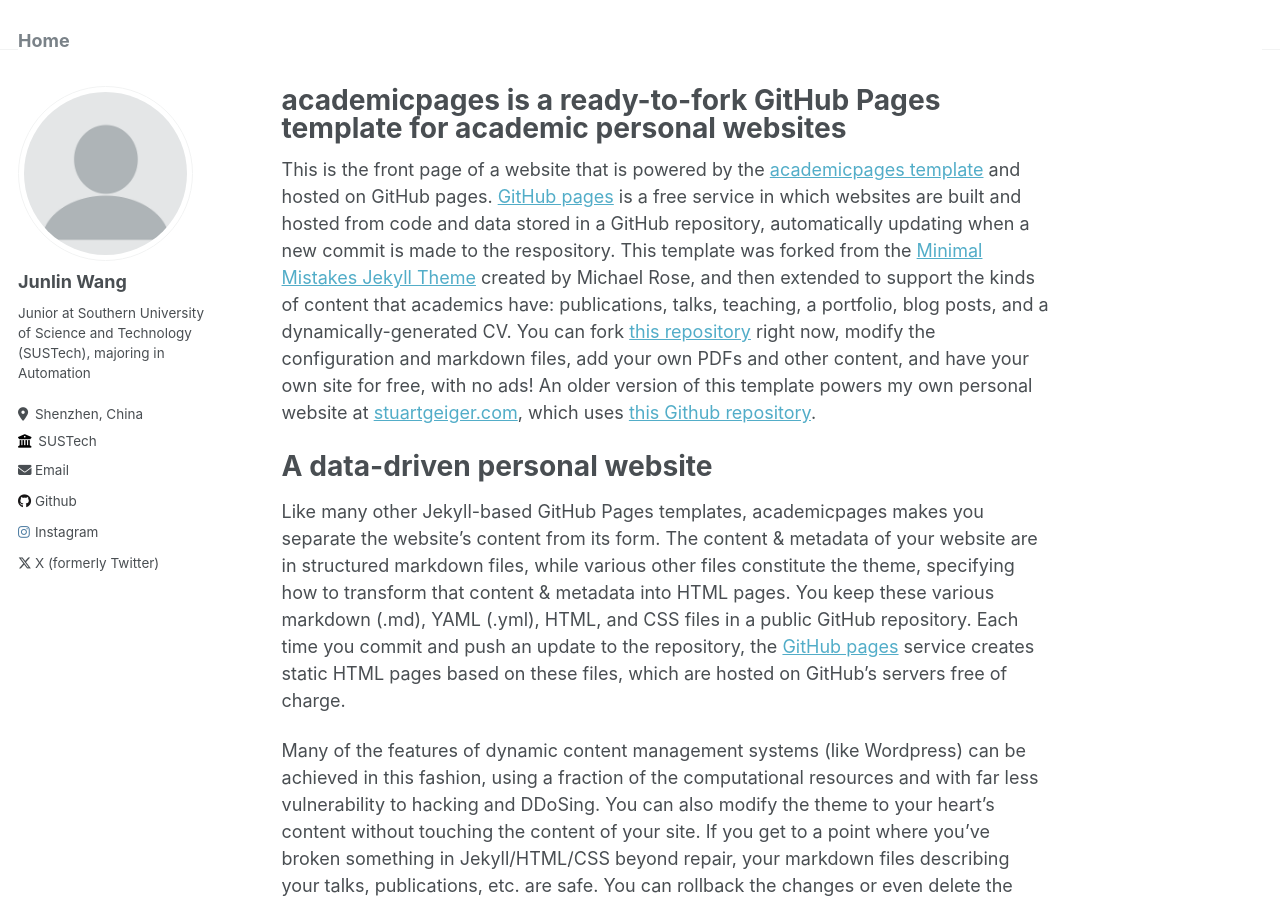
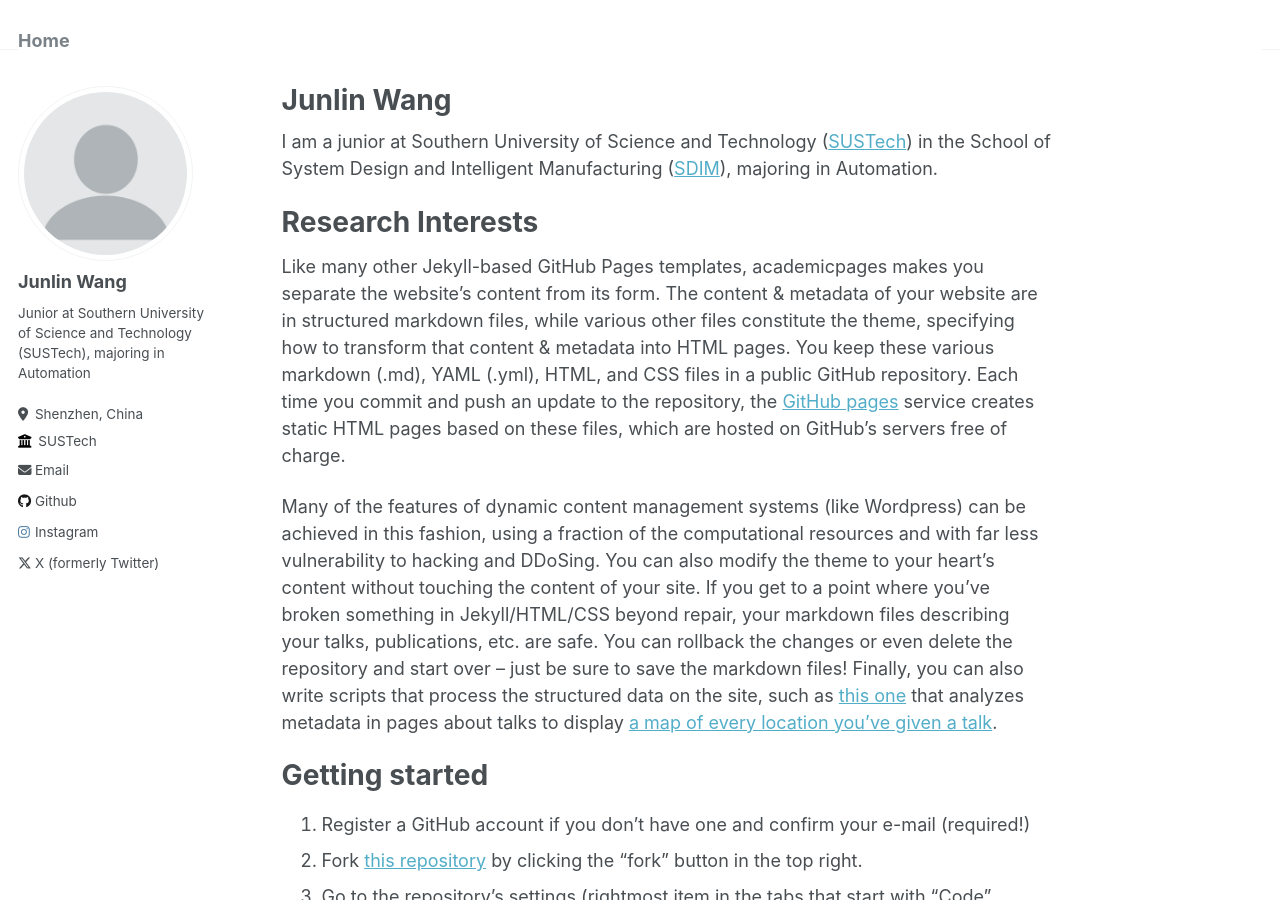
Before and after one commit to HenryWJL/HenryWJL.github.io, a Jekyll site: the page built from _pages/about.md, in a window 1280 px wide and 900 px high. Built offline with Jekyll 4.4.1, drawn with Linux system fonts in a browser that asks for light colours.

Commit message:
Update about.md

```diff
--- a/_pages/about.md
+++ b/_pages/about.md
@@ -1,15 +1,15 @@
 ---
 permalink: /
-title: "academicpages is a ready-to-fork GitHub Pages template for academic personal websites"
+title: "Junlin Wang"
 author_profile: true
 redirect_from:
   - /about/
   - /about.html
 ---
 
-This is the front page of a website that is powered by the [academicpages template](https://github.com/academicpages/academicpages.github.io) and hosted on GitHub pages. [GitHub pages](https://pages.github.com) is a free service in which websites are built and hosted from code and data stored in a GitHub repository, automatically updating when a new commit is made to the respository. This template was forked from the [Minimal Mistakes Jekyll Theme](https://mmistakes.github.io/minimal-mistakes/) created by Michael Rose, and then extended to support the kinds of content that academics have: publications, talks, teaching, a portfolio, blog posts, and a dynamically-generated CV. You can fork [this repository](https://github.com/academicpages/academicpages.github.io) right now, modify the configuration and markdown files, add your own PDFs and other content, and have your own site for free, with no ads! An older version of this template powers my own personal website at [stuartgeiger.com](http://stuartgeiger.com), which uses [this Github repository](https://github.com/staeiou/staeiou.github.io).
+I am a junior at Southern University of Science and Technology ([SUSTech](https://www.sustech.edu.cn/en/)) in the School of System Design and Intelligent Manufacturing ([SDIM](https://www.sustech.edu.cn/en/colleges/school-of-system-design-and-intelligent-manufacturing.html)), majoring in Automation.
 
-A data-driven personal website
+Research Interests
 ======
 Like many other Jekyll-based GitHub Pages templates, academicpages makes you separate the website's content from its form. The content & metadata of your website are in structured markdown files, while various other files constitute the theme, specifying how to transform that content & metadata into HTML pages. You keep these various markdown (.md), YAML (.yml), HTML, and CSS files in a public GitHub repository. Each time you commit and push an update to the repository, the [GitHub pages](https://pages.github.com/) service creates static HTML pages based on these files, which are hosted on GitHub's servers free of charge.
 
```
